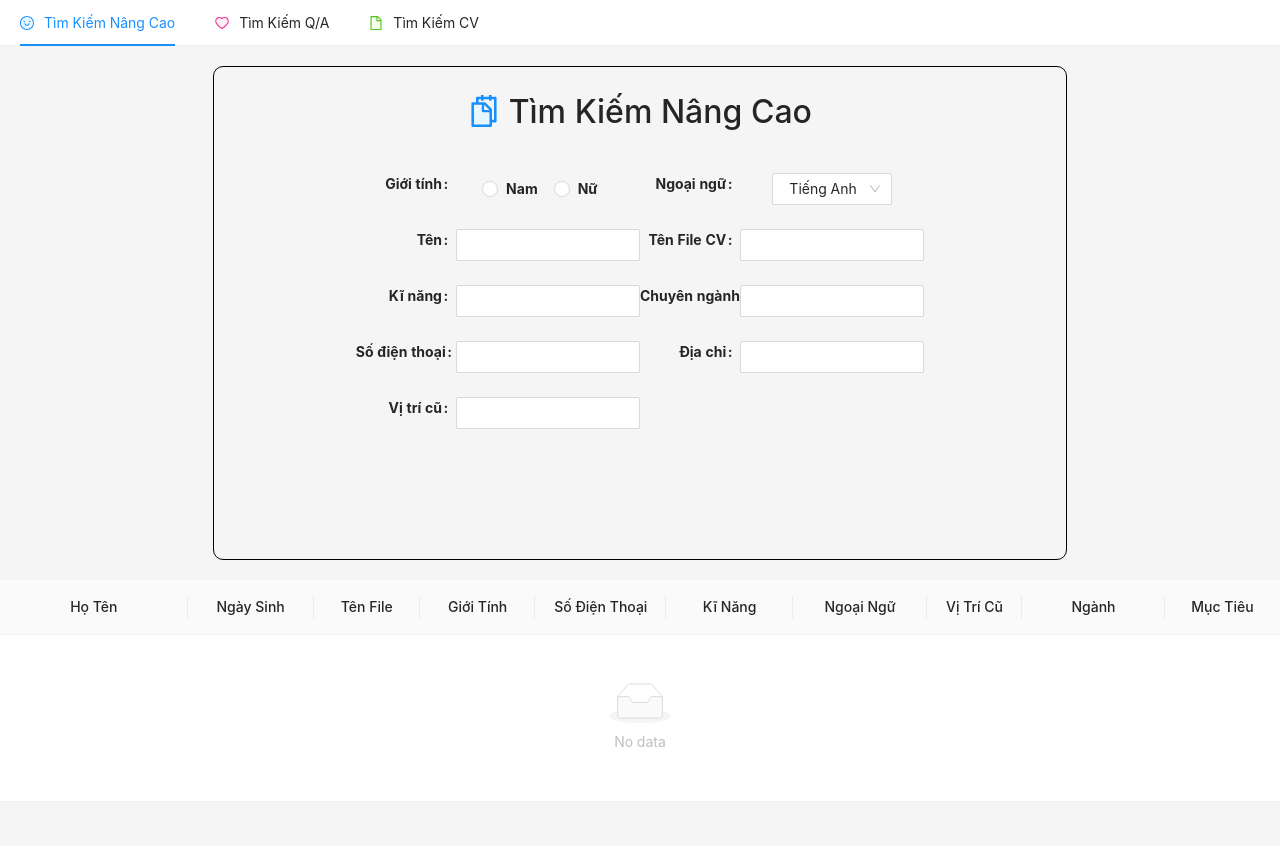
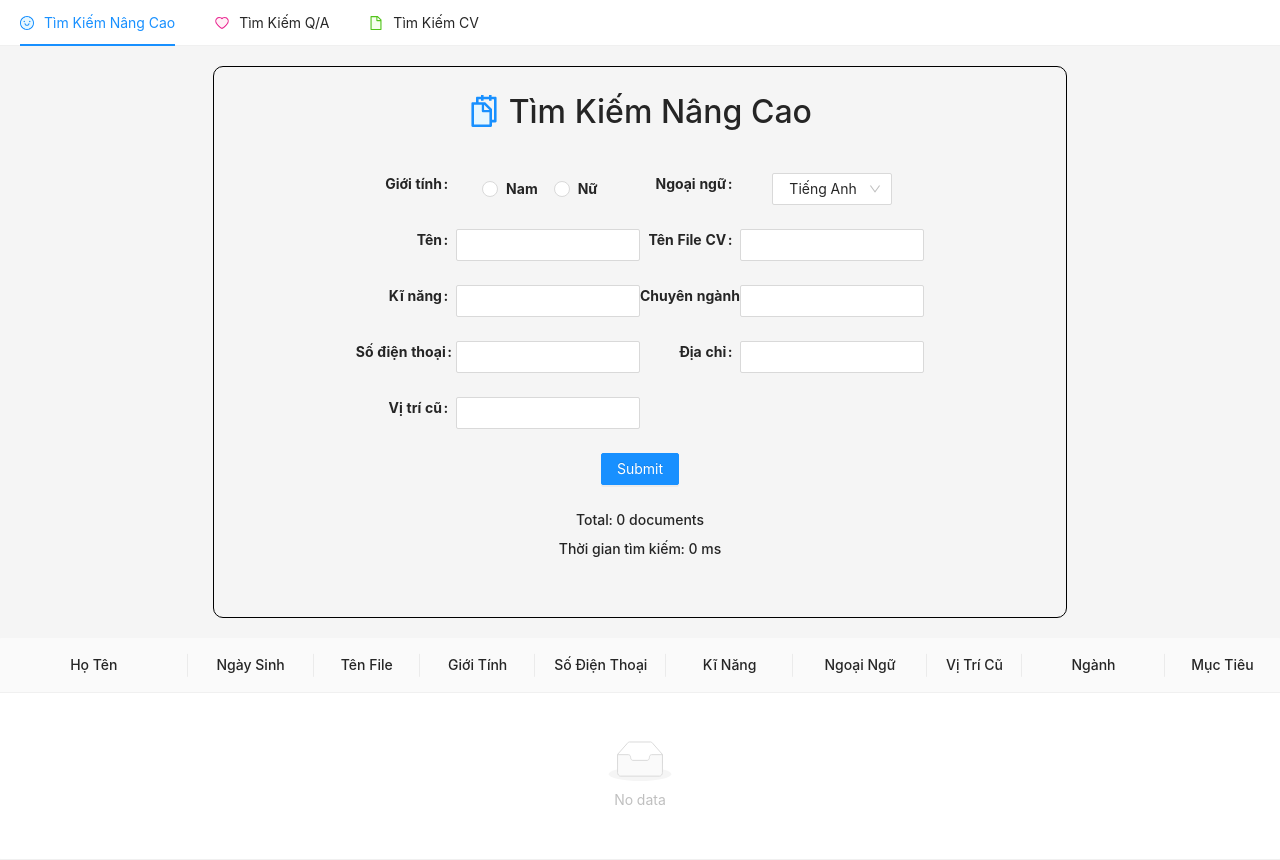
Before and after one commit to gerhuy66/react-deploy, a React (Create React App) app: page / in a window 1280 px wide. Built offline with nearby package versions, Linux system fonts and the light colour scheme.

Commit message:
time out

```diff
--- a/src/components/custom/documents-item.tsx
+++ b/src/components/custom/documents-item.tsx
@@ -15,7 +15,7 @@ export const DocumentItem = (props: Props) => {
         <Row className="container-item">
             <Col className="image-item" span={5}>
                 <Row>
-                    <Col span={16} offset={4}>x
+                    <Col span={16} offset={4}>
                         <img src={`http://54.169.14.103:5000/getImage/${linkIm}`}
                              className="image-cv" alt={"CV"}/>
                     </Col>
--- a/src/components/search/search-document.tsx
+++ b/src/components/search/search-document.tsx
@@ -18,7 +18,10 @@ export const SearchDocument = (props: Props) => {
     props.setActiveMenu('document')
     const [dataResponse, setDataResponse] = useState<any[]>([])
     const [totalCount, setTotalCount] = useState<number>(0)
+    const [timeOut, setTimeOut] = useState<number>(0)
+
     const onFinish = async (values: any) => {
+        const sendDate = (new Date()).getTime();
 
         const formValues = {
             'haystackData': values?.user.haystackData,
@@ -27,6 +30,8 @@ export const SearchDocument = (props: Props) => {
             .then((res: any) => {
                 setTotalCount(res.data.result.length)
                 setDataResponse(res.data.result)
+                const receiveDate = (new Date()).getTime();
+                setTimeOut(receiveDate - sendDate)
             })
     }
     return <>
@@ -38,16 +43,17 @@ export const SearchDocument = (props: Props) => {
                         <Row>
                             <Col span={20} offset={2}>
                                 <Form.Item name={['user', 'haystackData']} label="Tìm kiếm">
-                                    <Input/>
+                                    <Input />
                                 </Form.Item>
                             </Col>
                         </Row>
                         <Form.Item>
-                            {/* <Button type="primary" htmlType="submit">
+                            <Button type="primary" htmlType="submit">
                                 tìm kiếm
-                            </Button> */}
+                            </Button>
                         </Form.Item>
                         <h4>Total: {totalCount} documents</h4>
+                        <h4>Thời gian tìm kiếm: {timeOut} ms</h4>
 
                     </Form>
                 </Col>
--- a/src/components/search/search-elastics.tsx
+++ b/src/components/search/search-elastics.tsx
@@ -104,6 +104,9 @@ export const SearchElastics = (props: Props) => {
     props.setActiveMenu('elastic')
     const [dataResponse, setDataResponse] = useState<any[]>([])
     const [loading, setLoading] = useState<boolean>(false)
+    const [totalCount, setTotalCount] = useState<number>(0)
+    const [timeOut, setTimeOut] = useState<number>(0)
+
 
     const onFinish = async (values: any) => {
         console.log(values)
@@ -122,6 +125,7 @@ export const SearchElastics = (props: Props) => {
             'file_name':values?.user.file_name
         }
 
+        const sendDate = (new Date()).getTime();
         // setDataResponse(data)
         axios.post('http://54.169.14.103:5000/searchCvAdvance', formValues)
             .then((res: any) => {
@@ -132,7 +136,11 @@ export const SearchElastics = (props: Props) => {
                     return subItem
                 })
                 console.log(finalResponse)
+                setTotalCount(finalResponse.length)
                 setDataResponse(finalResponse)
+
+                const receiveDate = (new Date()).getTime();
+                setTimeOut(receiveDate - sendDate)
             })
     }
     return <>
@@ -196,10 +204,13 @@ export const SearchElastics = (props: Props) => {
                             </Col>
                         </Row>
                         <Form.Item>
-                            {/* <Button type="primary" htmlType="submit">
+                            <Button type="primary" htmlType="submit">
                                 Submit
-                            </Button> */}
+                            </Button>
                         </Form.Item>
+                        <h4>Total: {totalCount} documents</h4>
+                        <h4>Thời gian tìm kiếm: {timeOut} ms</h4>
+
                     </Form>
                 </Col>
             </Col>
--- a/src/components/search/search-haystack.tsx
+++ b/src/components/search/search-haystack.tsx
@@ -20,15 +20,22 @@ export const SearchHaystack = (props: Props) => {
     props.setActiveMenu('haystack')
     const [dataResponse, setDataResponse] = useState<any[]>([])
     const [loading, setLoading] = useState<boolean>(false)
+    const [totalCount, setTotalCount] = useState<number>(0)
+    const [timeOut, setTimeOut] = useState<number>(0)
+
     const onFinish = async (values: any) => {
         setLoading(true)
-        console.log("Haystack")
+        const sendDate = (new Date()).getTime();
+
         const formValues = {
             'haystackData': values?.user.haystackData,
         }
         await axios.post('http://54.169.14.103:5000/haystack', formValues)
             .then((res: any) => {
                 setDataResponse(res.data.result)
+                setTotalCount(res.data.result.length)
+                const receiveDate = (new Date()).getTime();
+                setTimeOut(receiveDate - sendDate)
             })
         setLoading(false)
     }
@@ -46,10 +53,13 @@ export const SearchHaystack = (props: Props) => {
                             </Col>
                         </Row>
                         <Form.Item>
-                            {/* <Button type="primary" htmlType="submit">
+                            <Button type="primary" htmlType="submit">
                                 Submit
-                            </Button> */}
+                            </Button>
                         </Form.Item>
+                        <h4>Total: {totalCount} documents</h4>
+                        <h4>Thời gian tìm kiếm: {timeOut} ms</h4>
+
                     </Form>
                 </Col>
             </Col>
```
